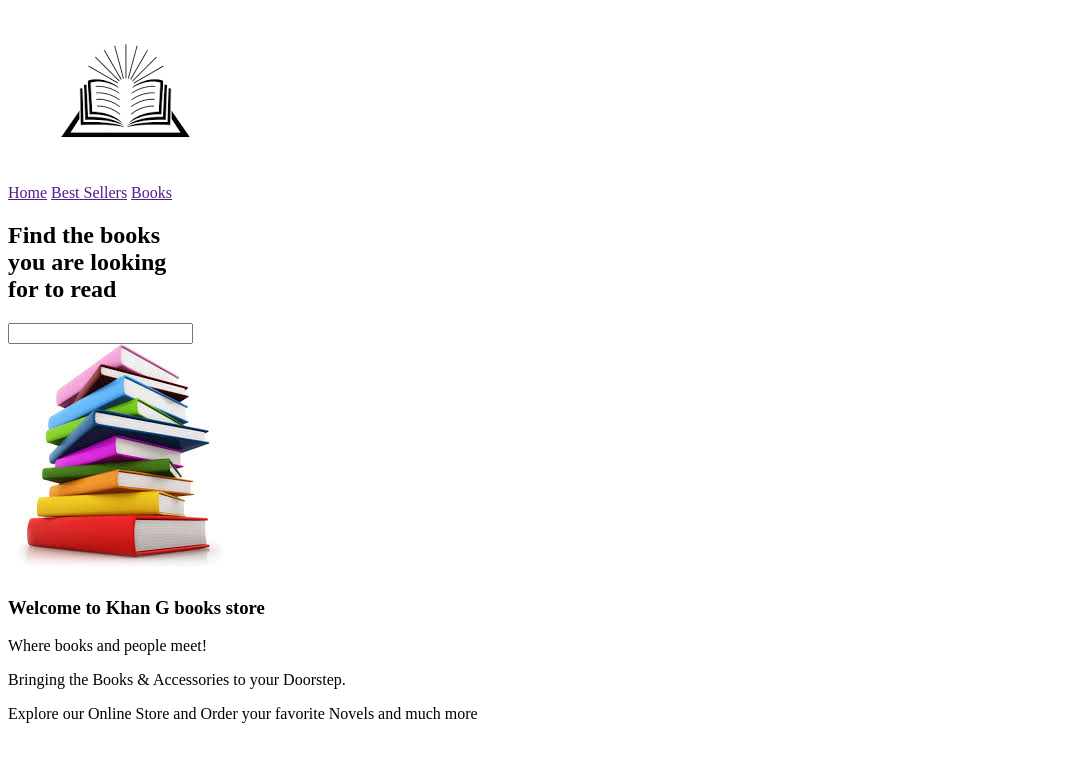
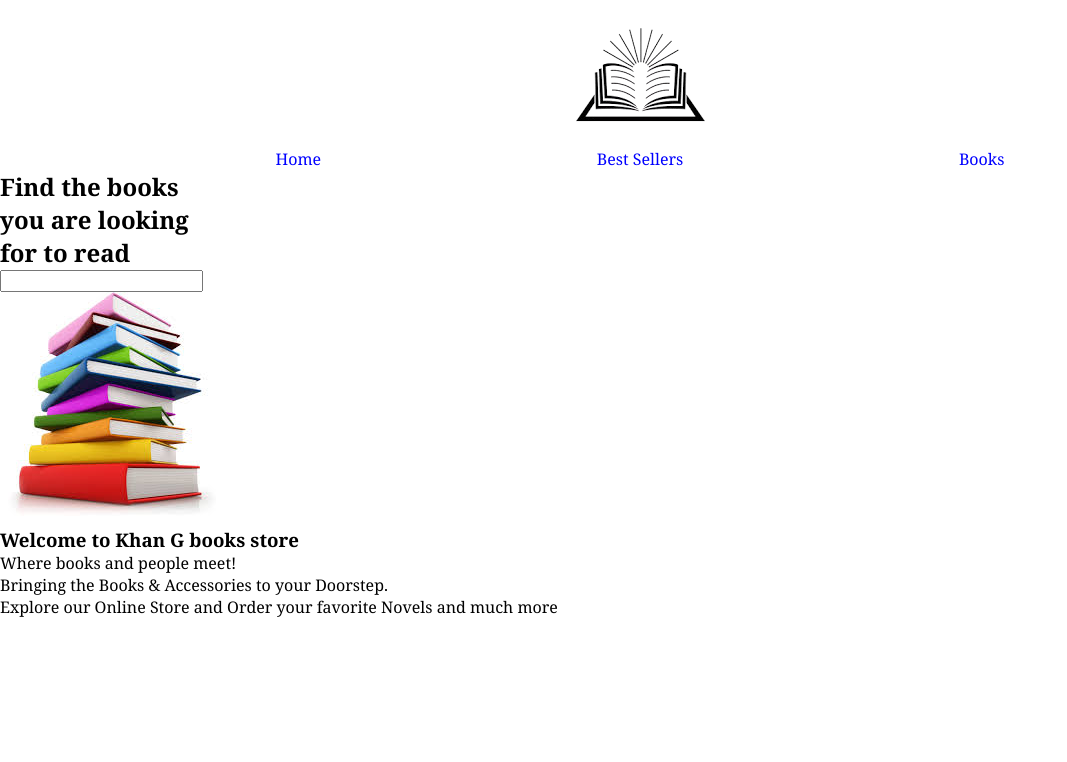
Before and after one commit to ayubi99/task04-books-site, a plain HTML site: page index.html in a window 1280 px wide. Shown: the whole page, without its empty margins (0-1067 px from the left). Drawn offline with Linux system fonts and the light colour scheme.

Commit message:
style nav bar

```diff
--- a/index.html
+++ b/index.html
@@ -4,6 +4,7 @@
     <meta charset="UTF-8">
     <meta name="viewport" content="width=device-width, initial-scale=1.0">
     <title>Books-site</title>
+    <link rel="stylesheet" href="./styles.css">
 </head>
 <body>
     <figure>
--- a/styles.css
+++ b/styles.css
@@ -0,0 +1,20 @@
+*{
+    padding: 0;
+    margin: 0;
+    font-family: Cambria, Cochin, Georgia, Times, 'Times New Roman', serif;
+    color: black;
+}
+figure{
+    display: flex;
+    justify-content: center;
+}
+nav{
+    display: flex;
+    justify-content: space-evenly;
+    position: sticky;
+    top: 0;
+}
+nav a{
+    color: blue;
+    text-decoration: none;
+}
```
